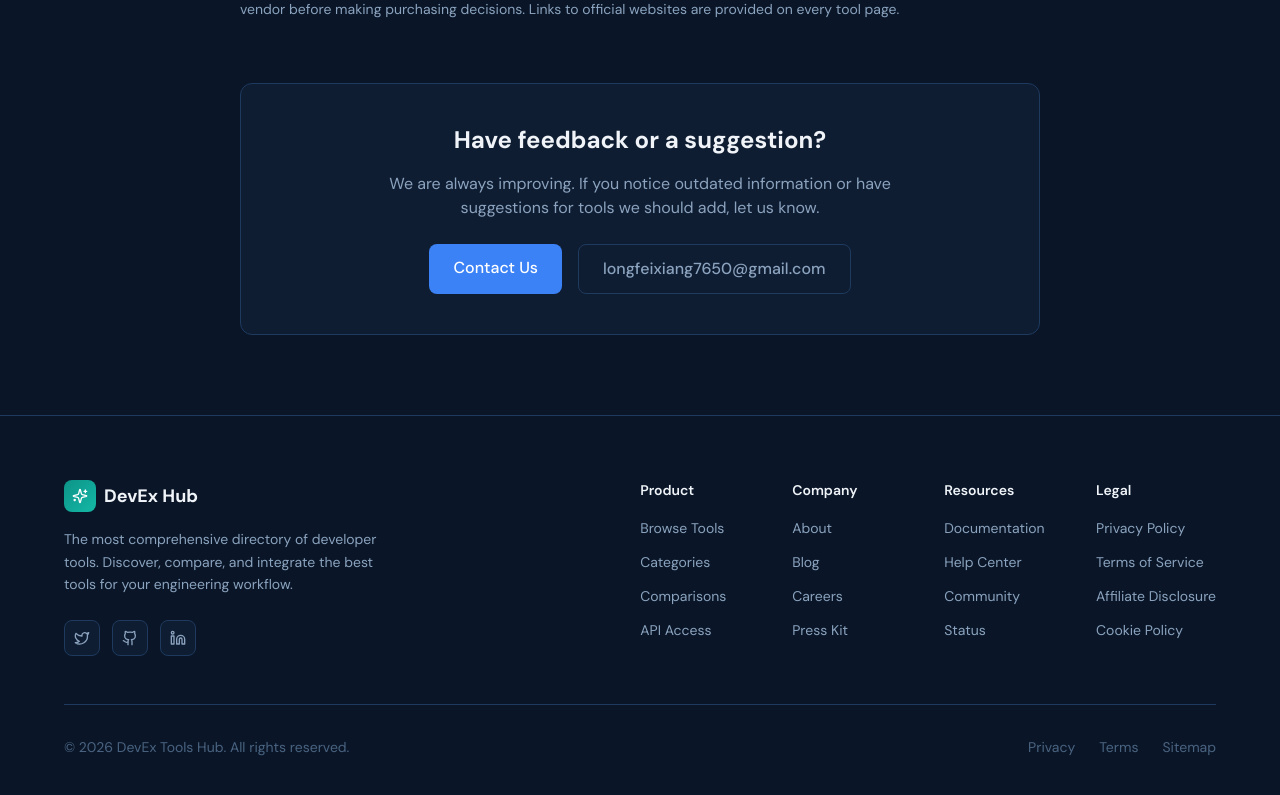
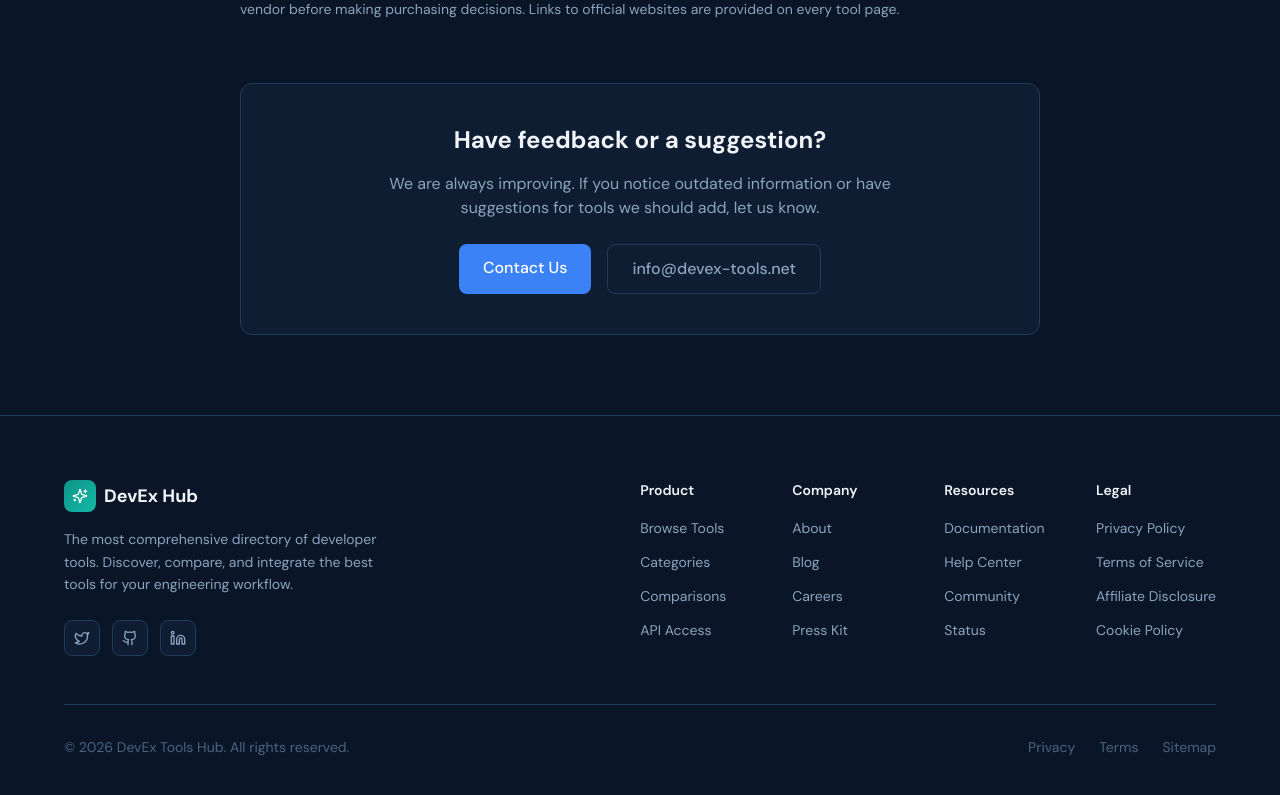
Before and after one commit to edi-tech-tools/devex-tools-hub, a Next.js app: page /about in a window 1280 px wide. Shown: the part 1719-2514 px from the top of the page. Built offline with nearby package versions, Linux system fonts and the light colour scheme.

Commit message:
Fix brand: clean up gmail, shared addresses, brand contamination

```diff
--- a/app/about/page.tsx
+++ b/app/about/page.tsx
@@ -148,10 +148,10 @@ export default function AboutPage() {
               Contact Us
             </Link>
             <a
-              href="mailto:longfeixiang7650@gmail.com"
+              href="mailto:info@devex-tools.net"
               className="px-6 py-3 border border-[#1E3A5F] hover:border-[#2A5080] text-[#8BA3BE] hover:text-[#F0F4F8] font-medium rounded-lg transition-all"
             >
-              longfeixiang7650@gmail.com
+              info@devex-tools.net
             </a>
           </div>
         </div>
```
